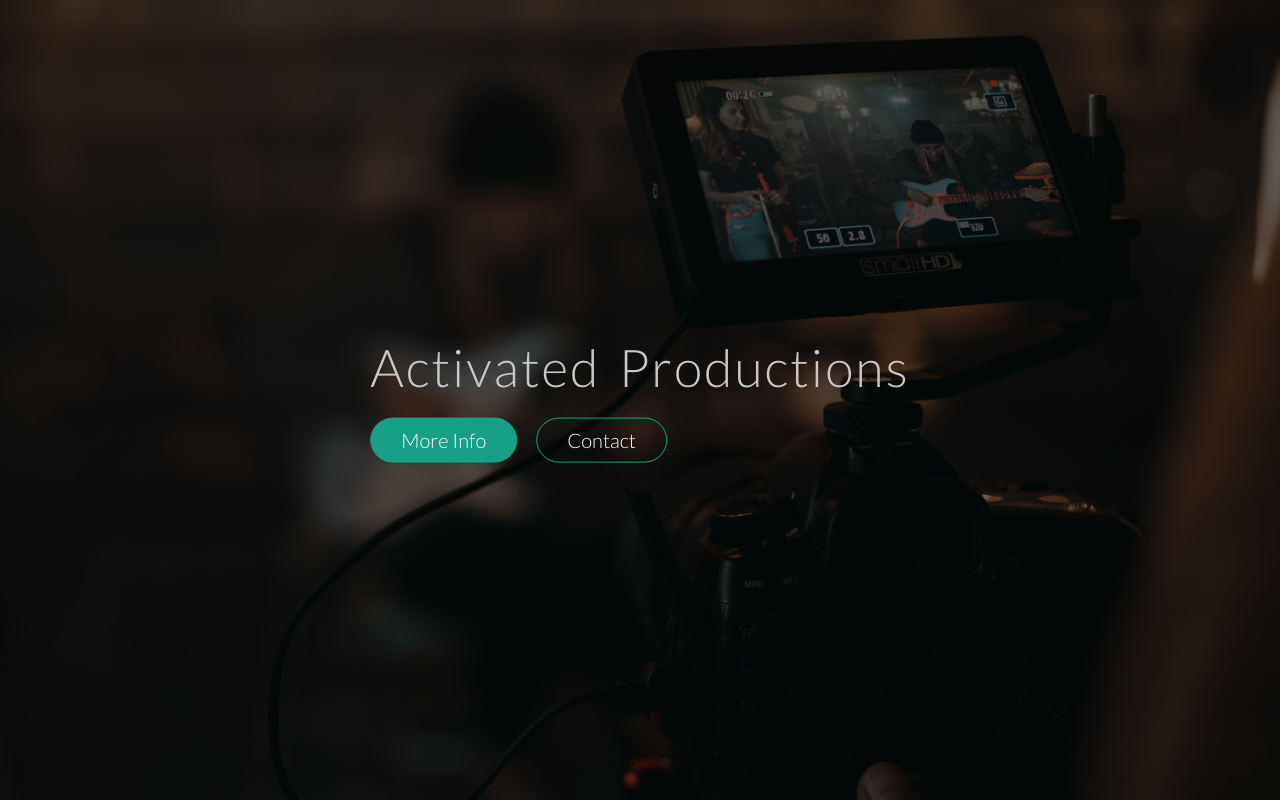
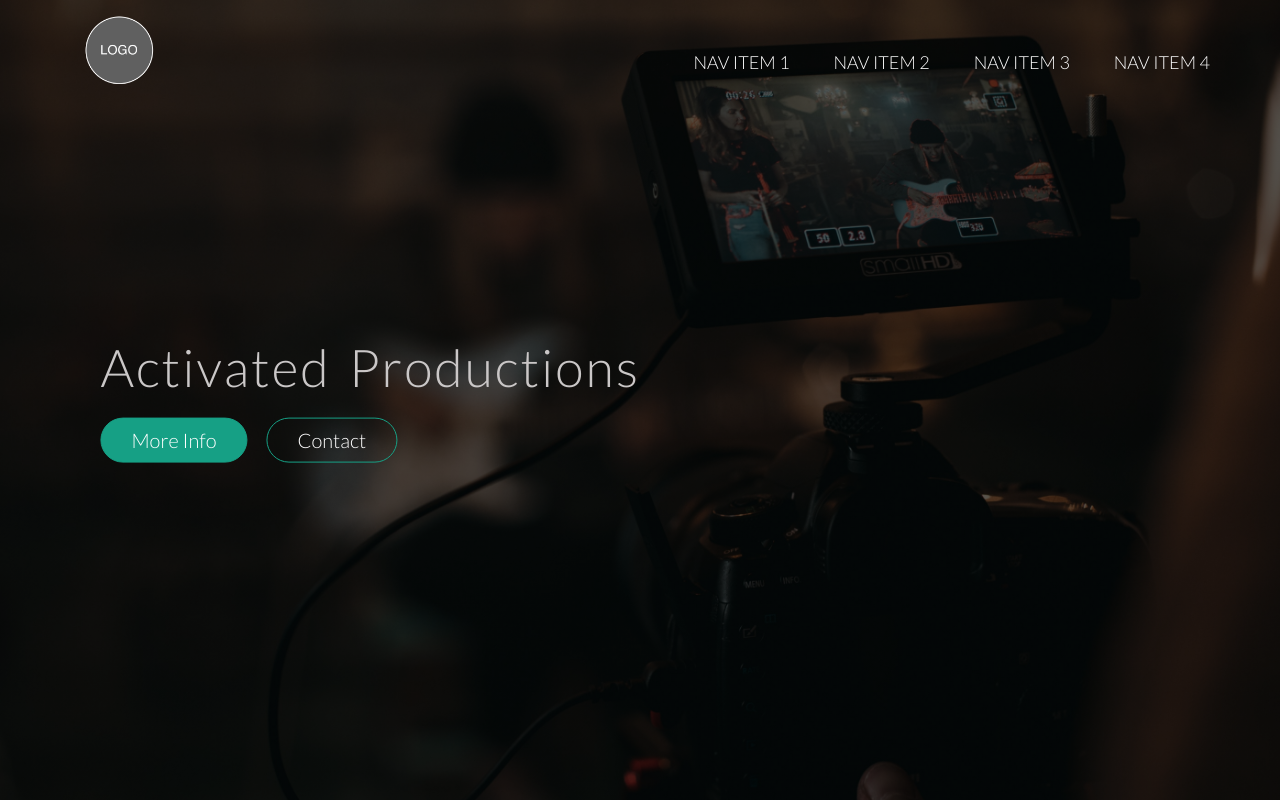
Before and after one commit to meeks21/activated_productions, a PHP site: page / in a window 1280 px wide. Run offline with PHP 8.4, Linux system fonts and the light colour scheme.

Commit message:
completes the home section

```diff
--- a/index.html
+++ b/index.html
@@ -4,11 +4,24 @@
         <link rel="stylesheet" type="text/css" href="vendors/css/normalize.css"/>
         <link rel="stylesheet" type="text/css" href="vendors/css/grid.css"/>
         <link rel="stylesheet" type="text/css" href="resources/css/style.css"/>
+        <link rel="stylesheet" type="text/css" href="resources/css/nav.css"/>
         <link href="https://fonts.googleapis.com/css2?family=Lato:ital,wght@0,100;0,300;0,400;1,300&display=swap" rel="stylesheet">
         <title>Activated Productions</title>
     </head>
     <body>
         <header>
+            <nav>
+                <div class="row">
+                    <img src="resources/images/logo-placeholder.png" alt="logo" class="logo">
+                    <ul class="main-nav">
+                        <li><a href="#">nav item 1</a></li>
+                        <li><a href="#">nav item 2</a></li>
+                        <li><a href="#">nav item 3</a></li>
+                        <li><a href="#">nav item 4</a></li>
+                    </ul>
+                </div>
+
+            </nav>
             <div class="hero-text-box">
                 <h1>Activated Productions</h1>
                 <a class="btn btn-full" href="#">More Info</a>
--- /dev/null
+++ b/resources/css/nav.css
@@ -0,0 +1,26 @@
+.main-nav {
+    float: right;
+    list-style-type: none;
+    margin-top: 50px;
+}
+
+.main-nav li {
+    display: inline-block;
+    margin-left: 40px;
+}
+
+.main-nav li a:link,
+.main-nav li a:visited {
+    padding: 8px 0;
+    color: #fff;
+    text-decoration: none;
+    text-transform: uppercase;
+    font-size: 90%;
+    border-bottom: 2px solid transparent;
+    transition: border-bottom 0.4s;
+}
+
+.main-nav li a:hover,
+.main-nav li a:active {
+    border-bottom: 2px solid #16a085;
+}
--- a/resources/css/style.css
+++ b/resources/css/style.css
@@ -19,11 +19,17 @@ html{
 }
 
 header {
-    background-image: linear-gradient(rgba(0, 0, 0, 0.605), rgba(0, 0, 0, 0.605)), url(images/pexels-kyle-loftus-2510428.jpg);
+    background-image: linear-gradient(rgba(0, 0, 0, 0.65), rgba(0, 0, 0, 0.65)), url(images/pexels-kyle-loftus-2510428.jpg);
     background-size: cover;
     background-position: center;
     height: 100vh;
 
+}
+
+.logo {
+    height: 100px;
+    width: auto;
+    float: left
 }
 
 .hero-text-box {
@@ -31,7 +37,7 @@ header {
     width: 1140;
     top: 50%;
     left: 50%;
-    transform: translate(-50%, -50%);
+    transform: translate(-100%, -50%);
 }
 
 h1 {
```
Also changed, not shown: resources/images/logo-placeholder.png (added), resources/images/logo-white.png (added).
